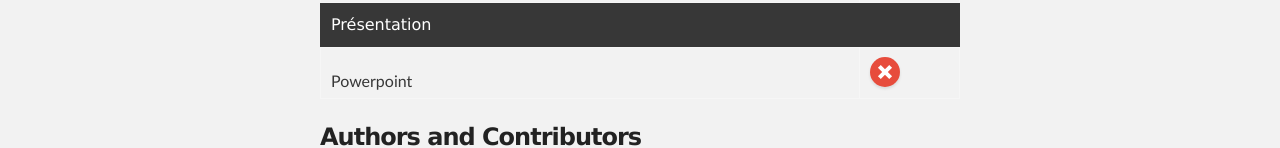
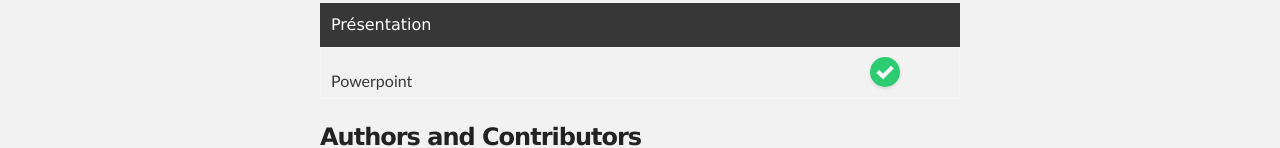
Before and after one commit to LSDev8/LDVH-Project, a plain HTML site: page index.html in a window 1280 px wide. Shown: the part 1526-1674 px from the top of the page. Drawn offline with Linux system fonts and the light colour scheme.

Commit message:
[ADD] finition du powerpoint

```diff
--- a/index.html
+++ b/index.html
@@ -193,7 +193,7 @@
 	  </tr>
 	  <tr>
 	    <td>Powerpoint</td>
-	    <td><div><input type="checkbox" /><span></span></div></td>
+	    <td><div><input type="checkbox" checked=""/><span></span></div></td>
 	  </tr>
 
 	</table>
```
